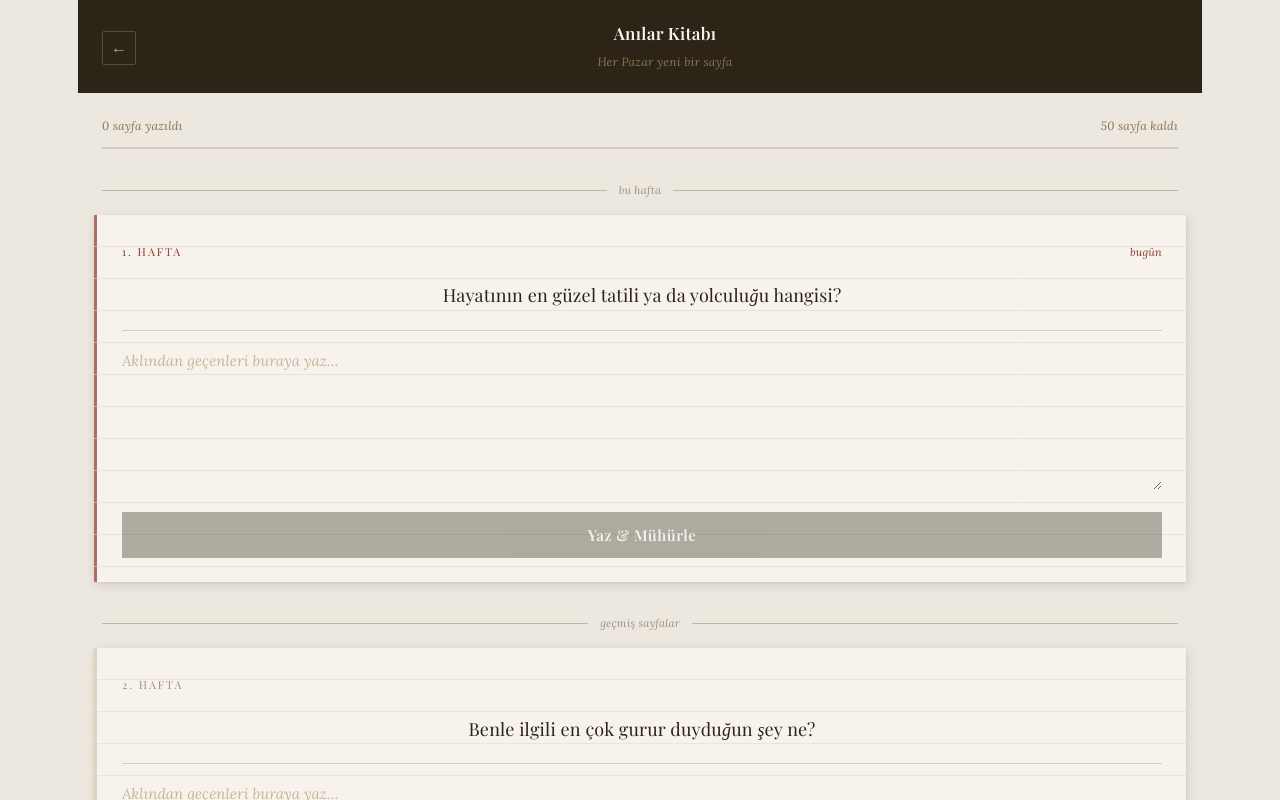
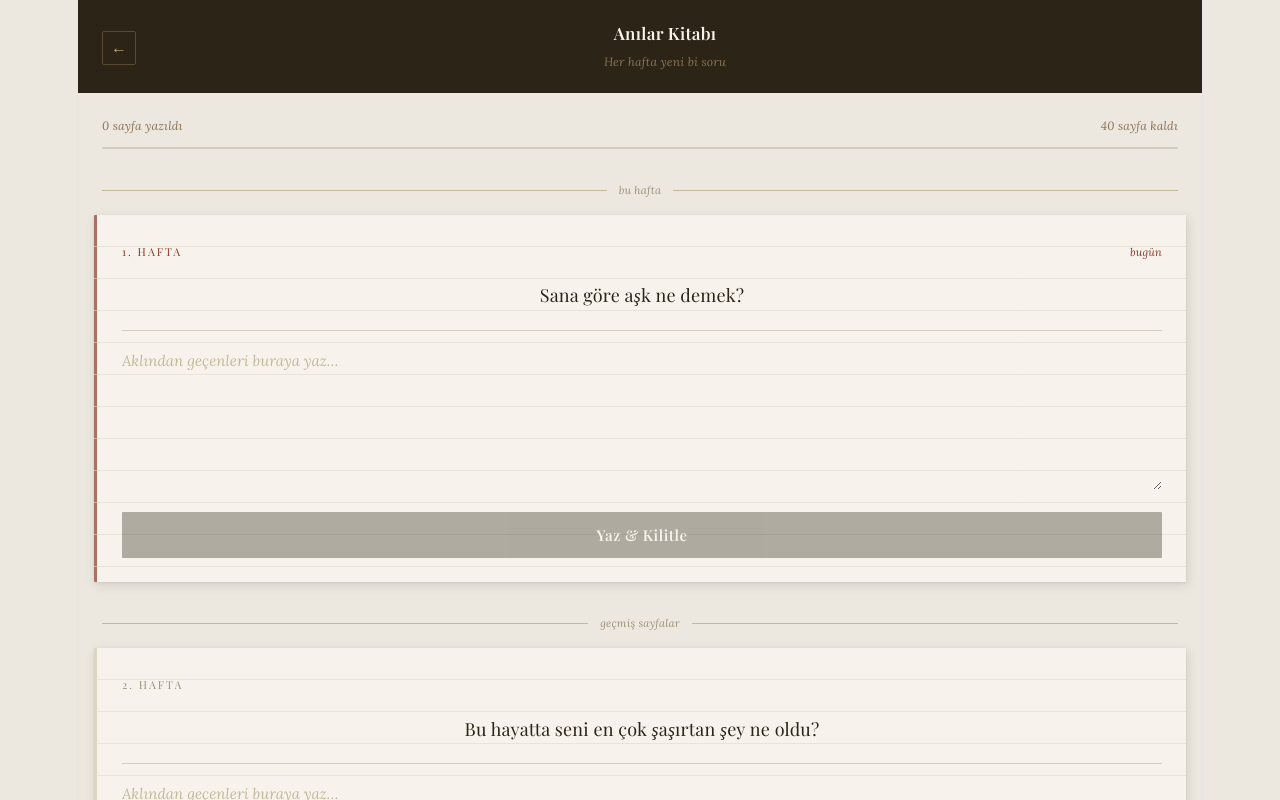
Before and after one commit to damladmrk/memoir-book, a React (Vite) app in the folder memoir-book/: page / in a window 1280 px wide. Both pictures are taken after a click on the button "Sorular için...". Shown: the top 800 px of the page. Built offline with nearby package versions, Linux system fonts and the light colour scheme; a web font is replaced by a local one.

Commit message:
emailjs entegrasyonu

```diff
--- a/memoir-book/src/App.jsx
+++ b/memoir-book/src/App.jsx
@@ -4,24 +4,19 @@ const WEEKLY_QUESTIONS = [
   "Çocukluğundan kalan en eski anın ne?",
   "Hayatında örnek aldığın biri var mı? Varsa kim ve neden?",
   "Beni ilk gördüğünde ne hissettin?",
-  "...",
   "Küçükken ne olmak istiyordun?",
   "En mutlu olduğun yer neresi? Sana nasıl hissettiriyor?",
   "Bir babanın çocuğuna vermesi gereken şeyler ne sence?",
   "Gençliğinde en büyük maceran neydi?",
-  "...",
   "Benim için en çok endişelendiğin zaman hangisiydi?",
-  "...",
   "Geçmişe dönebilsen, kendine ne söylerdin?",
   "Hayatında en çok gurur duyduğun an hangisi?",
-  "...",
   "Benle ilgili bir şeyi değiştirebilseydin bu ne olurdu?",
   "Senin için güzel bir gün nasıl olur?",
   "Kendine baba olsaydın neleri farklı yapardın?",
   "Benle ilgili özel bir an hatırlıyor musun, nasıldı ve neydi?",
   "Yaşlandıkça nelerin daha az, nelerin daha çok önem kazandığını fark ettin?",
   "Bana bırakmak istediğin en önemli şey ne?",
-  "...",
   "En sevdiğin mevsim hangisi ve neden?",
   "Zor bir dönemden nasıl çıkılır?",
   "Benle ilgili en çok gurur duyduğun şey ne?",
@@ -34,18 +29,13 @@ const WEEKLY_QUESTIONS = [
   "Seninle ilgili bilmemi istediğin bir şey var mı?",
   "Hayatın boyunca en çok neye şükrettin?",
   "Gelecekte beni nasıl biri olarak görüyorsun?",
-  "...",
   "Bir çocuğun olacağını öğrendiğinde ilk ne hissettin?",
   "Sana göre iyi bir insan nasıl olunur?",
   "Benle ilgili en çok ne öğrenmek isterdin?",
   "Bugün, şu an, nasıl hissediyorsun?",
   "Benim geleceğimle ilgili seni en çok ne endişelendiriyor ya da korkutuyor?",
-  "...",
-  "...",
   "Benle ilgili şaşırdığın bir şey var mı?",
   "Bir günlüğüne istediğin herhangi bir zamanda yaşayabilseydin, nereye giderdin?",
-  "...",
-  "...",
   "Seni en çok ne güldürür?",
   "Bana verdiğin en iyi hediye ne sence?",
   "İnsanların seni nasıl gördüğünü düşünüyorsun?",
@@ -90,6 +80,19 @@ export default function App() {
   if (!text || !text.trim()) return;
   setLockingIdx(idx);
   await new Promise(r => setTimeout(r, 900));
+
+  window.emailjs.send(
+    "service_2i0zled",
+    "template_d49mgy8",
+    {
+      week_num: idx + 1,
+      question: WEEKLY_QUESTIONS[idx],
+      answer: text.trim(),
+      date: new Date().toLocaleDateString("tr-TR", { day: "numeric", month: "long", year: "numeric" })
+    },
+    "dxBY-FMG_OyKBuUdn"
+  );
+
   const newAnswers = {
     ...answers,
     [idx]: { text: text.trim(), lockedAt: new Date().toISOString() }
@@ -537,7 +540,7 @@ export default function App() {
             <button className="back-btn" onClick={() => setScreen("intro")}>←</button>
             <div className="book-header-text">
               <div className="book-header-title">Anılar Kitabı</div>
-              <div className="book-header-sub">Her Pazar yeni bir sayfa</div>
+              <div className="book-header-sub">Her hafta yeni bi soru</div>
             </div>
           </div>
 
@@ -614,7 +617,7 @@ function QuestionCard({ idx, question, isCurrent, isLocked, answer, draft, isLoc
         <div className="card-meta">
           <span className="card-week-num">{(idx)*(-1) + 25}. Hafta</span>
           {isLocked
-            ? <span className="locked-tag"><span className={isLocking ? "lock-anim" : ""}>🔒</span> mühürlendi</span>
+            ? <span className="locked-tag"><span className={isLocking ? "lock-anim" : ""}>🔒</span> kilitlendi</span>
             : isCurrent
               ? <span className="current-tag">bugün</span>
               : null
@@ -642,8 +645,8 @@ function QuestionCard({ idx, question, isCurrent, isLocked, answer, draft, isLoc
               disabled={!draft.trim() || isLocking}
             >
               {isLocking
-                ? <><span className="lock-anim">🔒</span> Mühürleniyor…</>
-                : "Yaz & Mühürle"
+                ? <><span className="lock-anim">🔒</span> Kilitleniyor…</>
+                : "Yaz & Kilitle"
               }
             </button>
           </>
```
Lines whose indentation alone changed are shown as unchanged.
